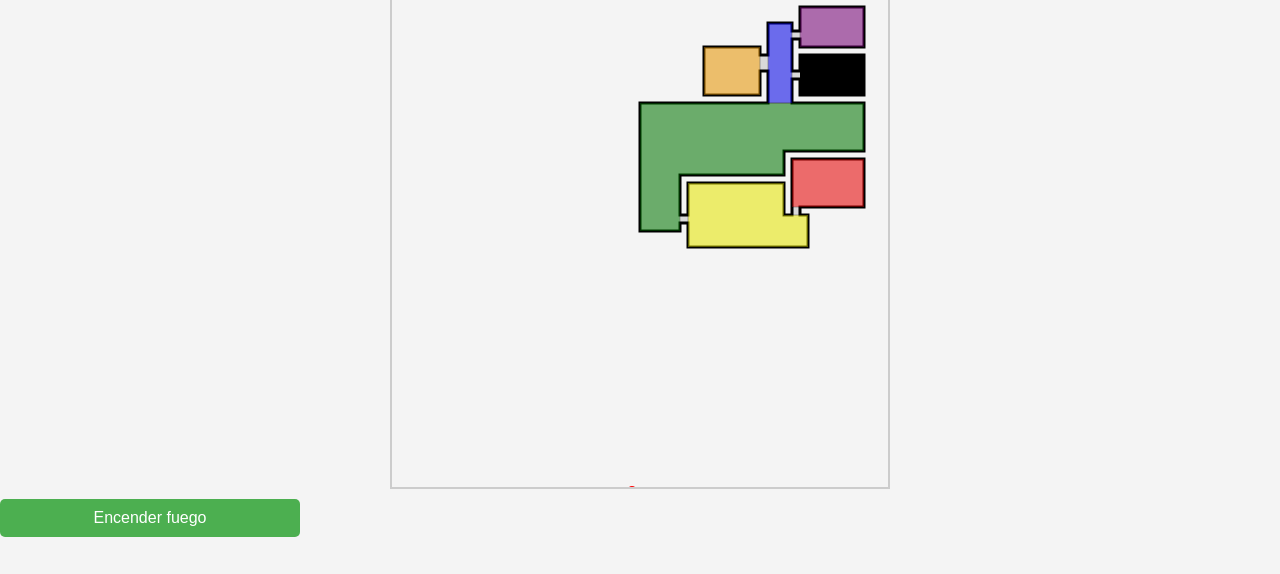
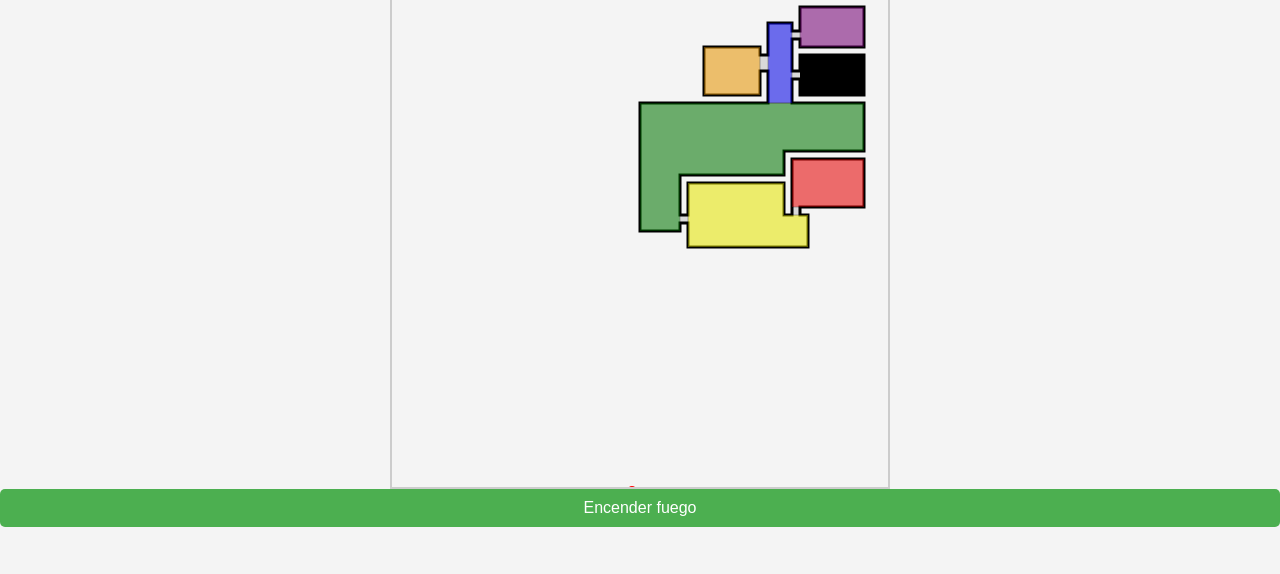
Before and after one commit to 100495954/SIU_proyecto_final, a website: page public/index.html in a window 1280 px wide. Shown: the part 58-632 px from the top of the page. Drawn offline with nearby package versions, Linux system fonts and the light colour scheme.

```diff
--- a/public/styles.css
+++ b/public/styles.css
@@ -42,18 +42,6 @@
     border-radius: 50%;
     left: 240px;
     top: 500px;
-  }
-
-  #controles,
-  #controles + div {
-    display: flex;
-    flex-direction: column;
-    gap: 10px;
-    justify-content: flex-start;
-    align-items: center;
-    flex: 1;
-    max-width: 300px;
-    margin-top: 10px;
   }
 
   button {
```
Also changed, not shown: public/index.html (+1 -3 lines).
